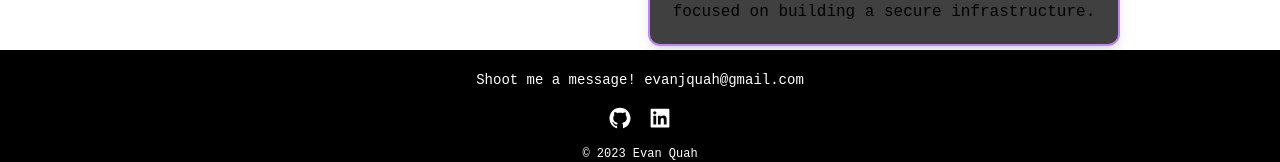
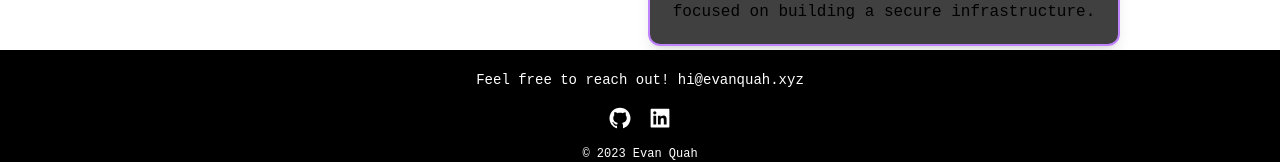
Before and after one commit to Nagamakii/Portfolio-V2, a Next.js app: page / in a window 1280 px wide. Shown: the part 3722-3884 px from the top of the page. Built offline with nearby package versions, Linux system fonts and the light colour scheme.

Commit message:
footer update

```diff
--- a/app/components/footer.js
+++ b/app/components/footer.js
@@ -4,7 +4,7 @@ export default function Footer() {
   return (
     <footer className="bg-black text-white py-5 px-5 flex flex-col items-center justify-center">
       <div>
-        <h1 className="text-sm font-mono text-center">Shoot me a message! evanjquah@gmail.com</h1>
+        <h1 className="text-sm font-mono text-center">Feel free to reach out! hi@evanquah.xyz</h1>
       </div>
       <div className="flex gap-4 mt-4">
         <a href="https://github.com/Nagamakii" className="text-white">
```
